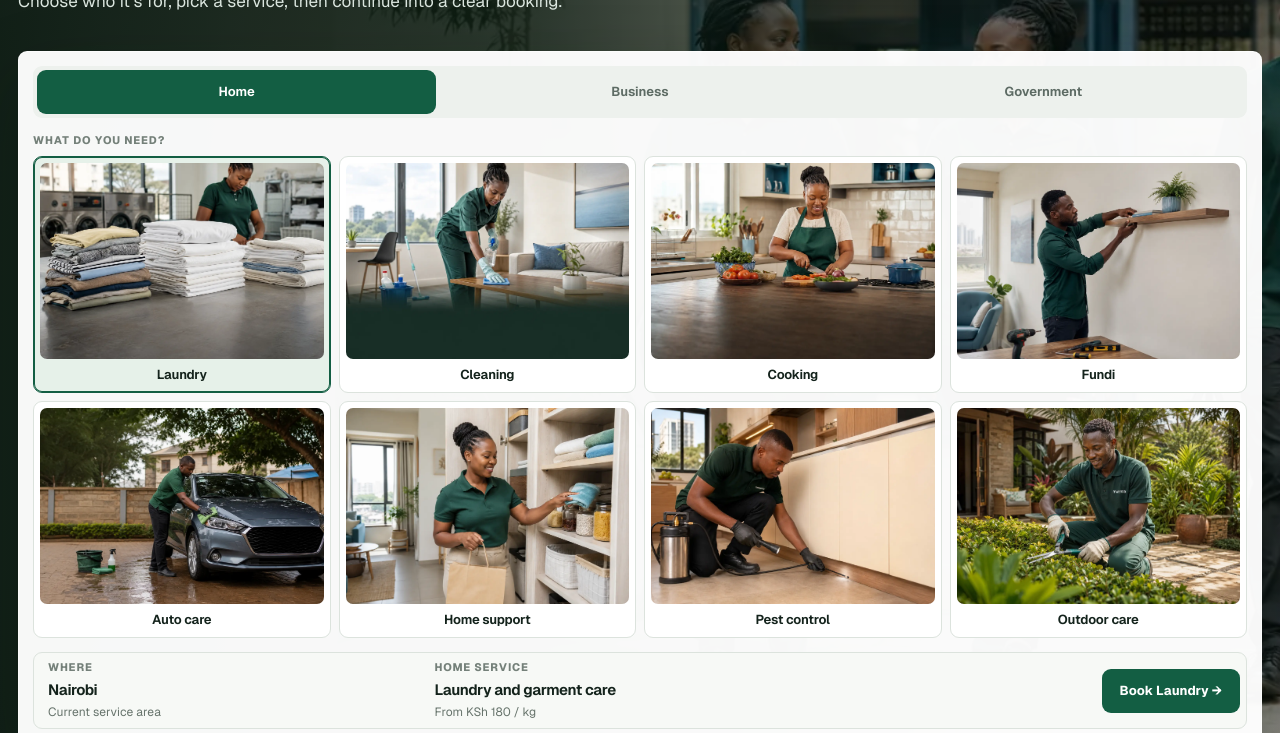
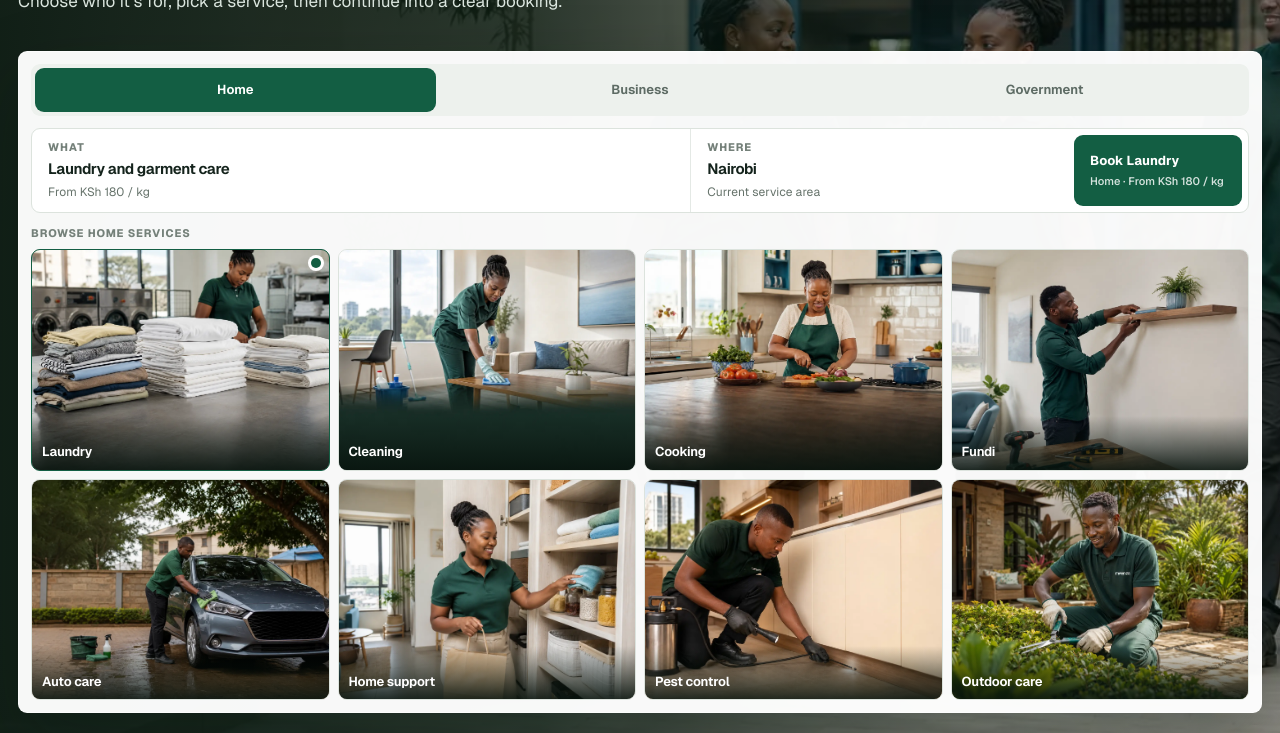
Before and after one commit to skinyanjui/mwanza, a Next.js app: page / in a window 1280 px wide. Shown: the part 360-1093 px from the top of the page. Built offline with nearby package versions, Linux system fonts and the light colour scheme; no server answers.

Commit message:
Tighten the hero booking card toward marketplace search patterns.
The card now leads with a What/Where/CTA bar, then overlay photo tiles, so browsing and continuing sit in one scan like compact service-marketplace search.

Co-authored-by: skinyanjui <skinyanjui@users.noreply.github.com>

```diff
--- a/app/components/hero-booking.tsx
+++ b/app/components/hero-booking.tsx
@@ -35,8 +35,25 @@ export default function HeroBooking({
   return <div className="hero-booking" role="search" aria-label="Start a service booking">
     <AudienceSelector value={audience} options={audienceOptions} onChange={onAudienceChange} className="hero-booking-audience" ariaLabel="Choose who the service is for"/>
 
+    <div className="hero-booking-bar">
+      <div className="hero-booking-pick">
+        <small>What</small>
+        <b>{presentation.title}</b>
+        <span>{presentation.price}</span>
+      </div>
+      <div className="hero-booking-where">
+        <small>Where</small>
+        <b>Nairobi</b>
+        <span>Current service area</span>
+      </div>
+      <a className="hero-booking-action" href={bookingHref}>
+        <strong>{actionLabel}</strong>
+        <small>{audienceLabel} · {presentation.price}</small>
+      </a>
+    </div>
+
     <div className="hero-booking-what">
-      <small>What do you need?</small>
+      <small>Browse {audienceLabel.toLowerCase()} services</small>
       <div className="hero-booking-services" role="radiogroup" aria-label="Choose a service">
         {marketplaceServices.map(service => {
           const item = getServicePresentation(service, audience);
@@ -48,19 +65,5 @@ export default function HeroBooking({
         })}
       </div>
     </div>
-
-    <div className="hero-booking-bar">
-      <div className="hero-booking-where">
-        <small>Where</small>
-        <b>Nairobi</b>
-        <span>Current service area</span>
-      </div>
-      <div className="hero-booking-pick">
-        <small>{audienceLabel} service</small>
-        <b>{presentation.title}</b>
-        <span>{presentation.price}</span>
-      </div>
-      <a className="hero-booking-action" href={bookingHref}>{actionLabel} →</a>
-    </div>
   </div>;
 }
```
Also changed, not shown: app/globals.css.
